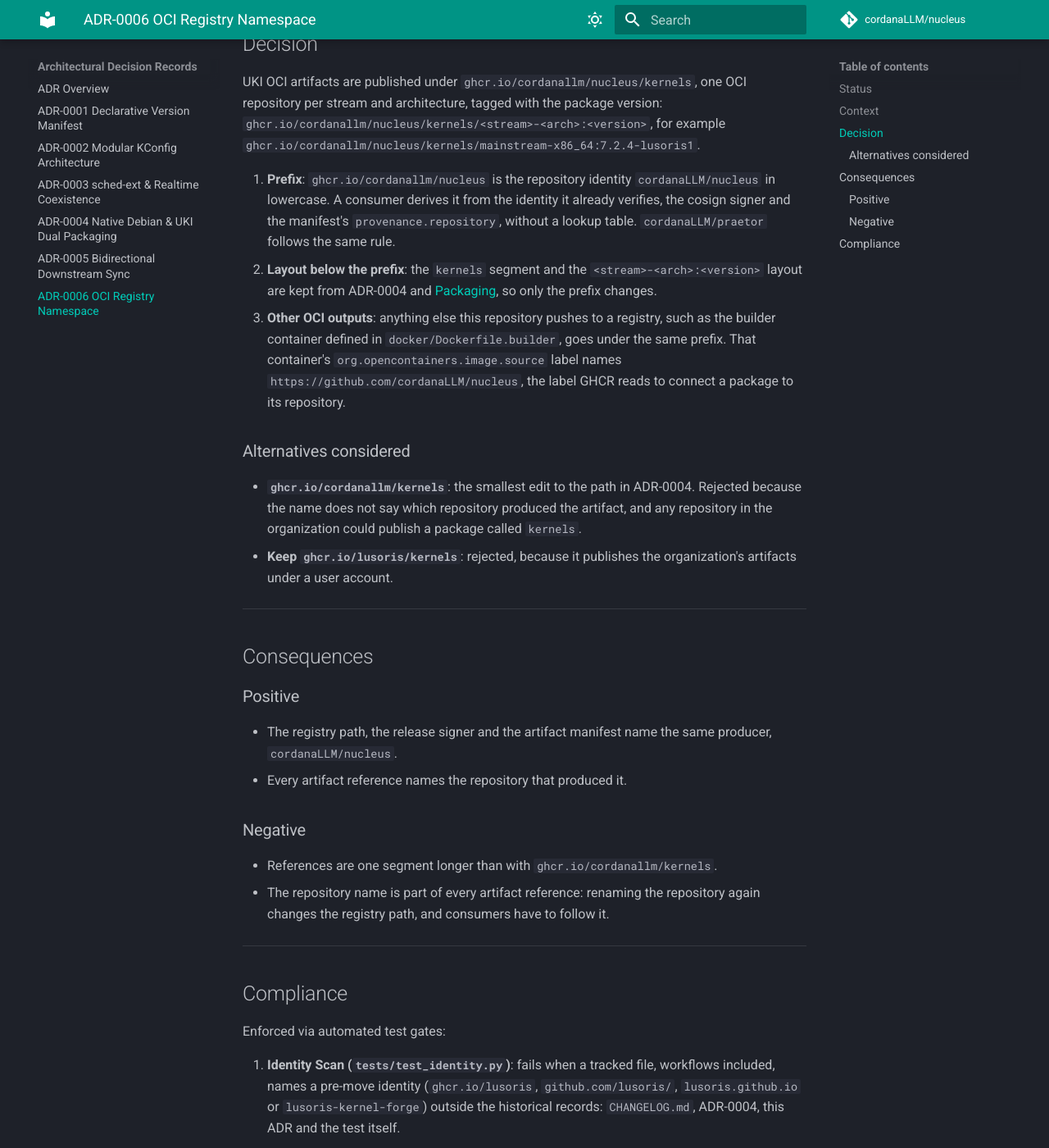
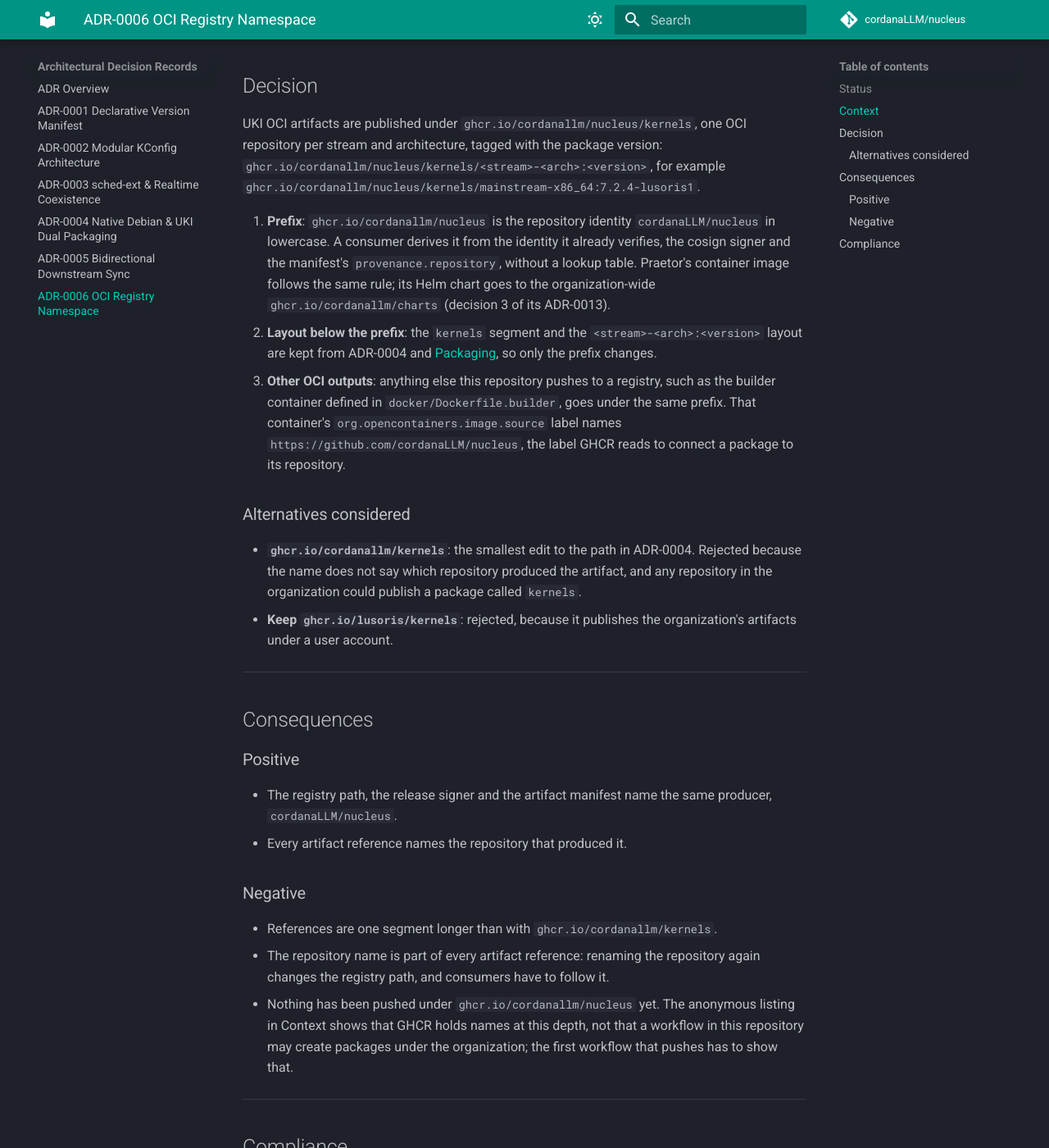
Before and after one commit to cordanaLLM/nucleus, an MkDocs documentation site: the page built from docs/adr/0006-oci-registry-namespace.md, in a window 1280 px wide and 1400 px high, scrolled down 1318 px. Shown: the whole window at 82% size. Built offline with MkDocs 1.6.1 and Material for MkDocs 9.7.7, drawn with Linux system fonts in a browser that asks for light colours; comment, search, counter and statistics services are not loaded; some of the changed text lies outside the part shown.

Commit message:
docs(adr): record GHCR name depth and praetor's chart path in ADR-0006
Review of #32 found two gaps in ADR-0006. The decision needs GHCR to
hold a repository three segments below the owner,
nucleus/kernels/<stream>-<arch>, and nothing in the record showed that
it does. Its prefix rule also said that cordanaLLM/praetor follows the
same rule, while praetor's ADR-0013 applies it to the container image
only and pushes the Helm chart to the organization-wide
ghcr.io/cordanallm/charts.

Context now cites a public repository at that depth,
ghcr.io/homebrew/core/openssl/3, whose tags an anonymous client can
list. Decision 1 limits the praetor precedent to its image and names
the chart's path. A new negative consequence records what the listing
does not prove: nothing has been pushed under ghcr.io/cordanallm/nucleus
yet, so the first workflow that pushes has to show that this
repository may create packages there.

Co-Authored-By: Claude Opus 5.5 <noreply@anthropic.com>
Signed-off-by: lusoris <lusoris@proton.me>

```diff
--- a/docs/adr/0006-oci-registry-namespace.md
+++ b/docs/adr/0006-oci-registry-namespace.md
@@ -22,7 +22,7 @@ Issue #28 lists this path together with the other identities left over from befo
 ADR-0004 is Accepted, and an Accepted record is immutable ([ADR index](README.md)): a changed decision is recorded by a new ADR that supersedes it. The replacement is also a choice rather than a mechanical rename, because more than one path under the organization is valid:
 
 - OCI repository names are lowercase (the `<name>` grammar of the [OCI Distribution Specification](https://github.com/opencontainers/distribution-spec/blob/main/spec.md)), so the organization appears in every registry path as `cordanallm`.
-- A repository name may have several path segments below the owner; the existing layout `<registry path>/<stream>-<arch>` already relies on that.
+- A repository name may have several path segments below the owner; the existing layout `<registry path>/<stream>-<arch>` already relies on that. GHCR holds repositories three segments below the owner, the depth the decision below needs: `ghcr.io/homebrew/core/openssl/3` lists its tags to an anonymous client.
 - The sibling repository `cordanaLLM/praetor` names its image repository after its repository identity in lowercase, `ghcr.io/cordanallm/praetor` (decision 5 of its ADR-0013).
 
 No workflow pushes to a registry today. `publish-release.yml` publishes GitHub Release assets, and `oras push` appears only as an example in [Packaging](../packaging.md), section 5.2. The path is decided now so that the first workflow that pushes has a path to use.
@@ -33,7 +33,7 @@ No workflow pushes to a registry today. `publish-release.yml` publishes GitHub R
 
 UKI OCI artifacts are published under `ghcr.io/cordanallm/nucleus/kernels`, one OCI repository per stream and architecture, tagged with the package version: `ghcr.io/cordanallm/nucleus/kernels/<stream>-<arch>:<version>`, for example `ghcr.io/cordanallm/nucleus/kernels/mainstream-x86_64:7.2.4-lusoris1`.
 
-1. **Prefix**: `ghcr.io/cordanallm/nucleus` is the repository identity `cordanaLLM/nucleus` in lowercase. A consumer derives it from the identity it already verifies, the cosign signer and the manifest's `provenance.repository`, without a lookup table. `cordanaLLM/praetor` follows the same rule.
+1. **Prefix**: `ghcr.io/cordanallm/nucleus` is the repository identity `cordanaLLM/nucleus` in lowercase. A consumer derives it from the identity it already verifies, the cosign signer and the manifest's `provenance.repository`, without a lookup table. Praetor's container image follows the same rule; its Helm chart goes to the organization-wide `ghcr.io/cordanallm/charts` (decision 3 of its ADR-0013).
 2. **Layout below the prefix**: the `kernels` segment and the `<stream>-<arch>:<version>` layout are kept from ADR-0004 and [Packaging](../packaging.md), so only the prefix changes.
 3. **Other OCI outputs**: anything else this repository pushes to a registry, such as the builder container defined in `docker/Dockerfile.builder`, goes under the same prefix. That container's `org.opencontainers.image.source` label names `https://github.com/cordanaLLM/nucleus`, the label GHCR reads to connect a package to its repository.
 
@@ -55,6 +55,7 @@ UKI OCI artifacts are published under `ghcr.io/cordanallm/nucleus/kernels`, one
 
 - References are one segment longer than with `ghcr.io/cordanallm/kernels`.
 - The repository name is part of every artifact reference: renaming the repository again changes the registry path, and consumers have to follow it.
+- Nothing has been pushed under `ghcr.io/cordanallm/nucleus` yet. The anonymous listing in Context shows that GHCR holds names at this depth, not that a workflow in this repository may create packages under the organization; the first workflow that pushes has to show that.
 
 ---
 
```
